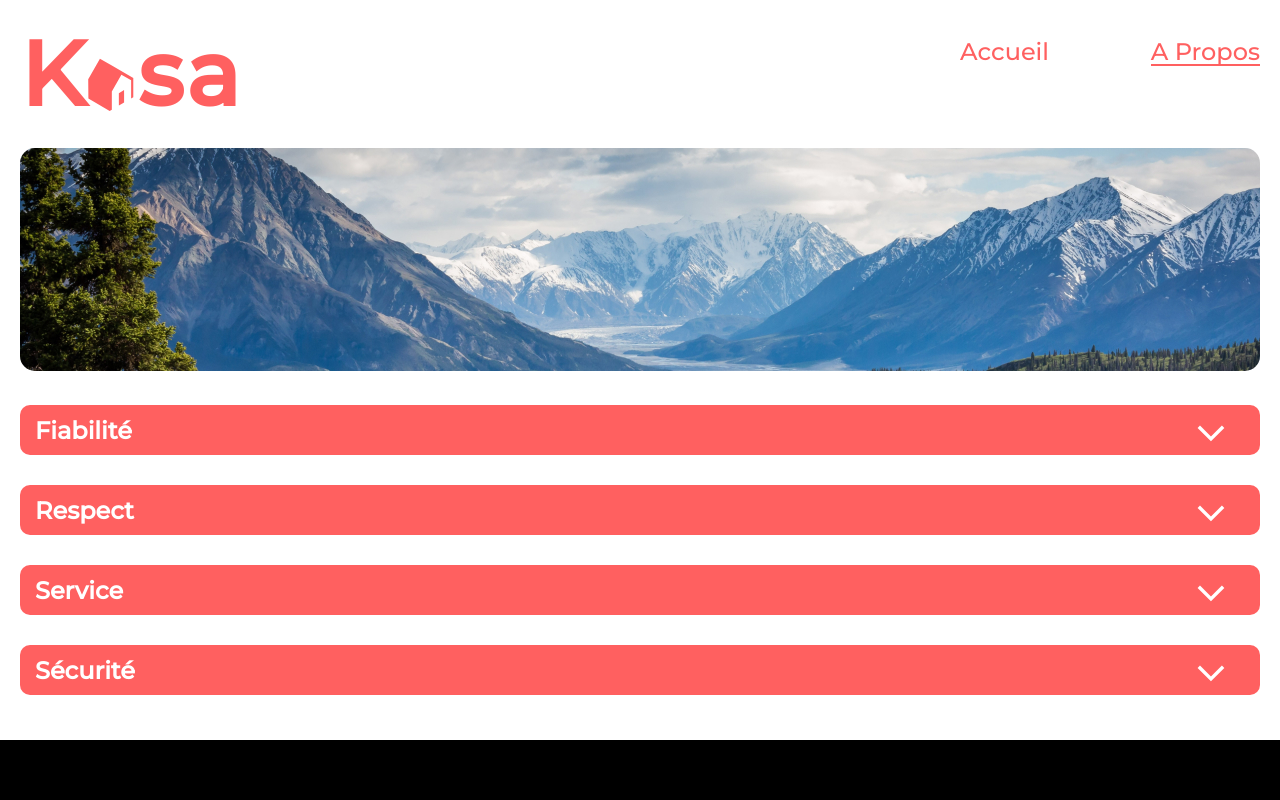
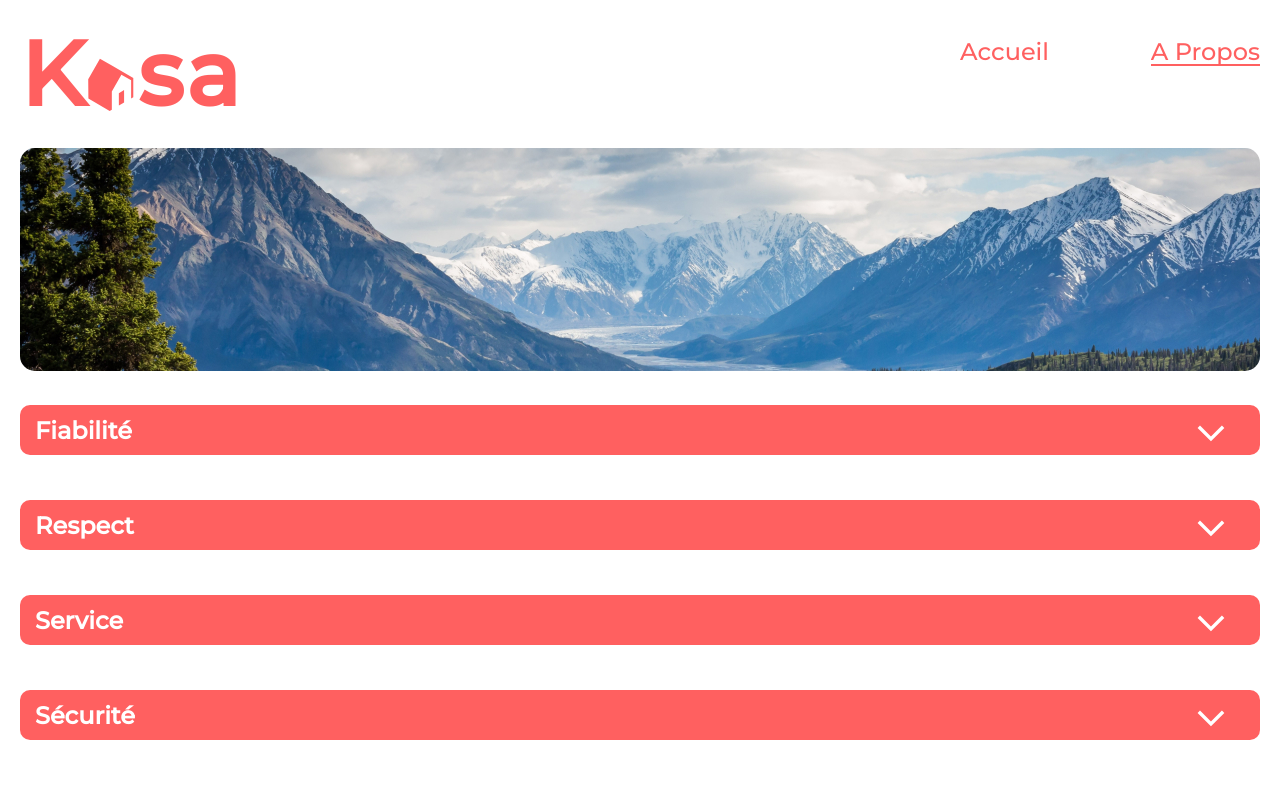
Before and after one commit to jssdestroyerman/kasa, a React (Create React App) app: page /about in a window 1280 px wide. Shown: the top 800 px of the page. Built offline with nearby package versions, Linux system fonts and the light colour scheme.

Commit message:
rework of collapse with animations

```diff
--- a/src/components/AboutList.jsx
+++ b/src/components/AboutList.jsx
@@ -13,9 +13,13 @@ function AboutList({ name, content }) {
                     }}
                 >
                     {name}
-                    <img className={!isHidden && "open"} src={arrow} alt="" />
+                    <img
+                        className={!isHidden && "arrowOpen"}
+                        src={arrow}
+                        alt="Arrow"
+                    />
                 </h2>
-                {!isHidden && <p>{content}</p>}
+                <p className={!isHidden && "contentOpen"}>{content}</p>
             </li>
         </>
     );
--- a/src/styles/components/aboutcollapse.scss
+++ b/src/styles/components/aboutcollapse.scss
@@ -3,6 +3,7 @@ ul {
     margin-bottom: 45px;
 
     li {
+        overflow: hidden;
         h2 {
             display: flex;
             align-items: center;
@@ -14,17 +15,17 @@ ul {
             z-index: 1;
             position: relative;
             color: white;
-            margin-top: 30px;
             cursor: pointer;
-
             img {
                 content: url("../../assets/arrow.svg");
                 position: relative;
                 right: 20px;
                 top: 3px;
+                transition: 500ms;
             }
-            .open {
+            .arrowOpen {
                 transform: rotate(180deg);
+                transition: 500ms;
             }
         }
     }
@@ -36,5 +37,15 @@ ul {
         padding: 30px 15px 15px 15px;
         transition: 500ms;
         font-size: 24px;
+        height: 0;
+        transform: translateY(-200px);
+        transition: 500ms;
+    }
+
+    .contentOpen {
+        transition: 500ms;
+        transform: translateY(0);
+        height: auto;
+        margin-bottom: 30px;
     }
 }
--- a/src/styles/pages/about/aboutbanner.scss
+++ b/src/styles/pages/about/aboutbanner.scss
@@ -1,5 +1,6 @@
 .aboutBanner {
     img {
         border-radius: 15px;
+        margin-bottom: 30px;
     }
 }
```
